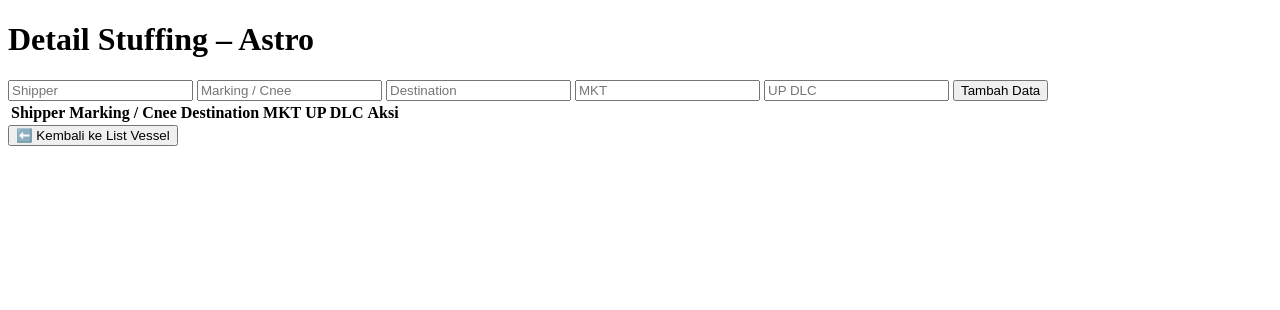
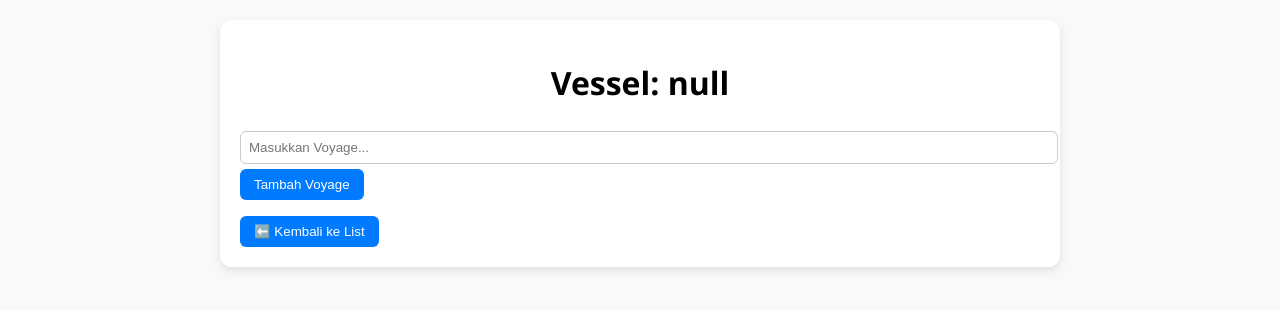
Before and after one commit to csservicegtw-collab/TRANSHIPMENT, a plain HTML site: page stuffing/astro/vessel.html in a window 1280 px wide. Drawn offline with Linux system fonts and the light colour scheme.

Commit message:
Update vessel.html

```diff
--- a/stuffing/astro/vessel.html
+++ b/stuffing/astro/vessel.html
@@ -2,42 +2,62 @@
 <html lang="id">
 <head>
   <meta charset="UTF-8">
-  <title>Detail Vessel - Astro</title>
-  <link rel="stylesheet" href="../../assets/css/astro-style.css">
+  <title>Data Vessel – Astro</title>
+  <link rel="stylesheet" href="../assets/css/base.css">
+  <link rel="stylesheet" href="../assets/css/theme-astro.css">
 </head>
 <body>
   <div class="container">
-    <h1>Detail Stuffing – Astro</h1>
-    <h3 id="vesselTitle"></h3>
+    <h1 id="vesselTitle"></h1>
 
-    <!-- Form Input Detail -->
-    <form id="dataForm">
-      <input type="text" id="shipper" placeholder="Shipper" required>
-      <input type="text" id="marking" placeholder="Marking / Cnee" required>
-      <input type="text" id="destination" placeholder="Destination" required>
-      <input type="text" id="mkt" placeholder="MKT" required>
-      <input type="text" id="up" placeholder="UP DLC" required>
-      <button type="submit" class="btn-primary">Tambah Data</button>
+    <form id="voyageForm">
+      <input type="text" id="voyageNumber" placeholder="Masukkan Voyage..." required>
+      <button type="submit">Tambah Voyage</button>
     </form>
 
-    <!-- Tabel Data Stuffing -->
-    <table id="dataTable">
-      <thead>
-        <tr>
-          <th>Shipper</th>
-          <th>Marking / Cnee</th>
-          <th>Destination</th>
-          <th>MKT</th>
-          <th>UP DLC</th>
-          <th>Aksi</th>
-        </tr>
-      </thead>
-      <tbody></tbody>
-    </table>
+    <ul id="voyageList"></ul>
 
-    <button class="btn-secondary" onclick="history.back()">⬅️ Kembali ke List Vessel</button>
+    <button onclick="history.back()">⬅️ Kembali ke List</button>
   </div>
 
-  <script src="../../assets/js/astro-vessel.js"></script>
+  <script>
+    const vesselName = localStorage.getItem("current_vessel");
+    document.getElementById("vesselTitle").textContent = "Vessel: " + vesselName;
+
+    const voyageForm = document.getElementById("voyageForm");
+    const voyageList = document.getElementById("voyageList");
+    const STORAGE_KEY = "voyages_" + vesselName;
+
+    let voyages = JSON.parse(localStorage.getItem(STORAGE_KEY)) || [];
+
+    function renderVoyages() {
+      voyageList.innerHTML = "";
+      voyages.forEach((v, i) => {
+        voyageList.insertAdjacentHTML(
+          "beforeend",
+          `<li>${v} <button onclick="deleteVoyage(${i})">Hapus</button></li>`
+        );
+      });
+    }
+
+    function deleteVoyage(i) {
+      voyages.splice(i, 1);
+      localStorage.setItem(STORAGE_KEY, JSON.stringify(voyages));
+      renderVoyages();
+    }
+
+    voyageForm.addEventListener("submit", (e) => {
+      e.preventDefault();
+      const val = voyageForm.voyageNumber.value.trim();
+      if (val) {
+        voyages.push(val);
+        localStorage.setItem(STORAGE_KEY, JSON.stringify(voyages));
+        voyageForm.reset();
+        renderVoyages();
+      }
+    });
+
+    renderVoyages();
+  </script>
 </body>
 </html>
```
